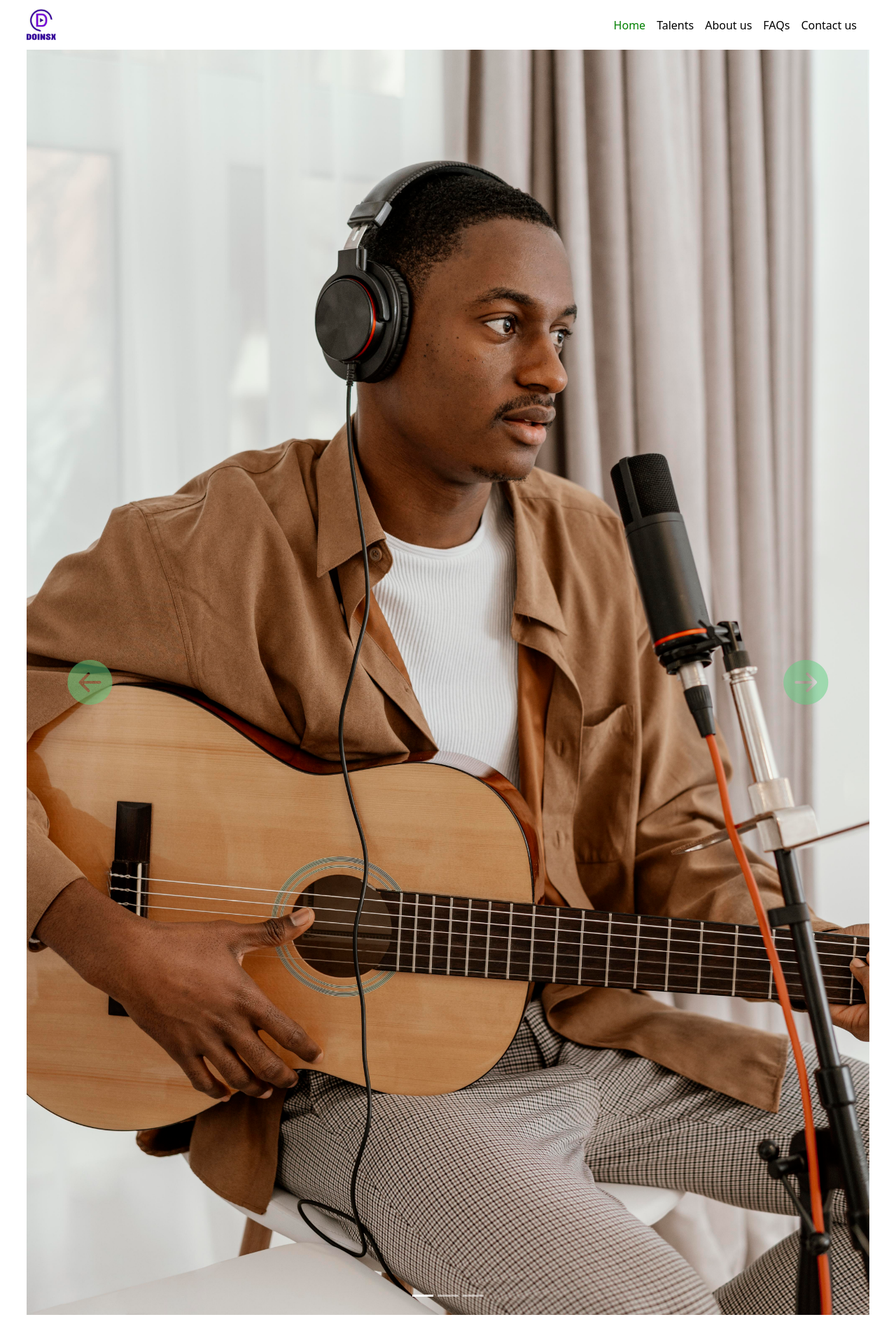
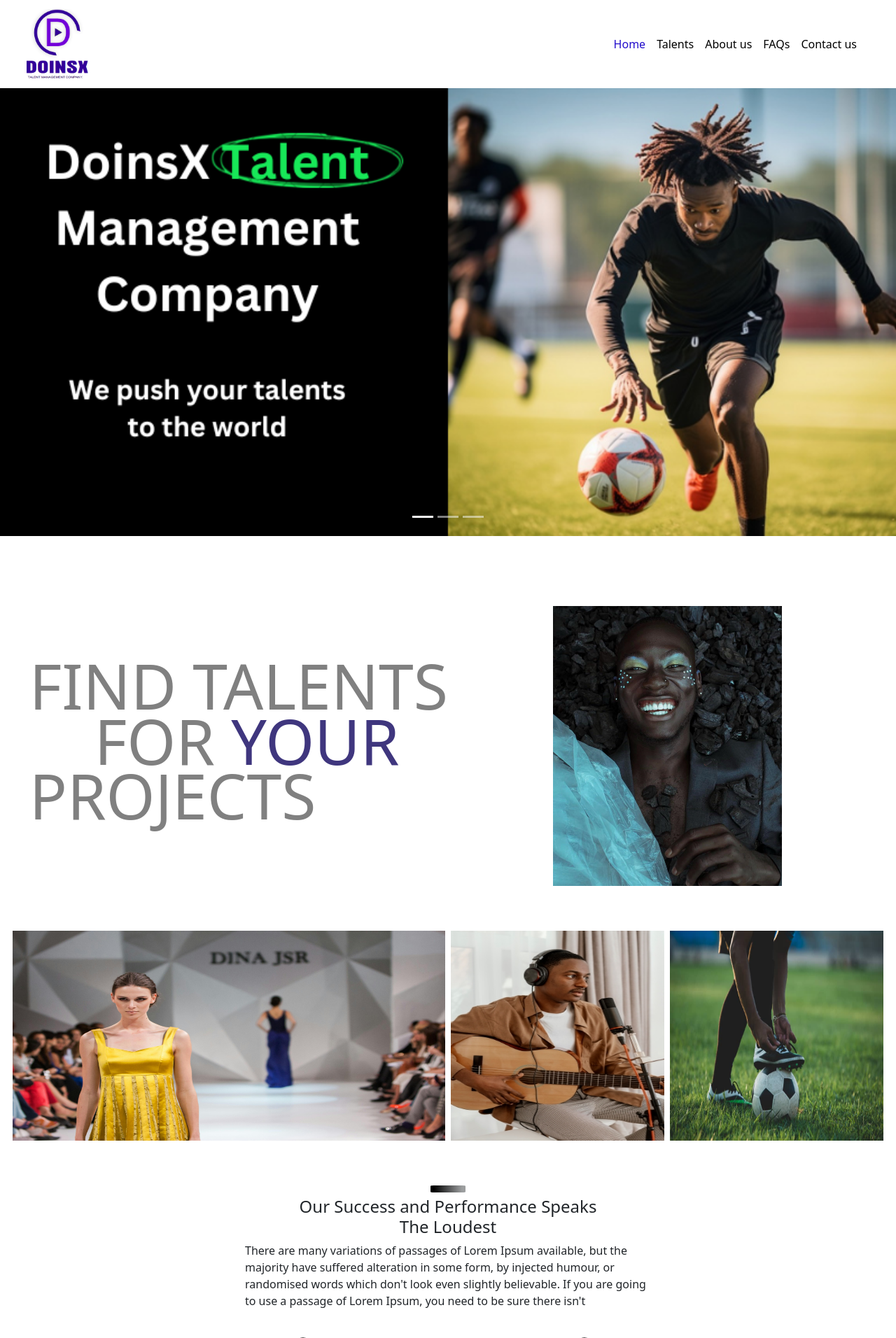
Before and after one commit to chibuezechidolue/DoinsX-Website, a Django app: page / in a window 1280 px wide. Shown: the top 1912 px of the page at 70% size. Run offline with Django 4.2, Linux system fonts and the light colour scheme; some libraries are stand-ins or nearby versions; some web fonts are replaced.

Commit message:
changed the background colors to reflect and align with the colors in the logo

```diff
--- a/static/css/styles.css
+++ b/static/css/styles.css
@@ -1,3 +1,11 @@
+:root {
+    /* --logo-color1: #493D9E; */
+    --logo-color1: #3f367e;
+    --logo-color2: #C890A7;
+
+    /* --logo-color1: #66608f; */
+  }
+
 body{
     background-color: white;
     /* background-color: black; */
@@ -17,11 +25,12 @@ nav{
     color: grey;
 }
 .navColor:focus{
-  color:green;
+  color: var(--logo-color2);
+  /* color: var(--logo-color1); */
 }
 
 .logoImg{
-    height: 45px;
+    height: 100px;
   }
 
 
@@ -63,11 +72,11 @@ footer{
 /* Index Page */
 
 .hero{
-    margin: 0 3% 3%;
+    margin: 0 0 3% 0;
 }
 
 .carouselSize{
-    height: 800px;
+    /* height: 800px; */
 }
 
 .whatWeDO{
@@ -75,17 +84,21 @@ footer{
 }
 .whatWeDOHeading{
 margin-left: 5%;
-color: #36059B;
+color: var(--logo-color1);
 }
 
 .findTalentsDiv{
     width: max-content;
-    margin: 8% auto 4% auto;
+    /* margin: 8% auto 4% 50%; */
+}
+
+.findTalentCover{
+    margin-top: 100px;
 }
 
 .findTalents{
     /* font-size:10rem; */
-    font-size: 9vw;
+    font-size: 7vw;
     color: grey;
     line-height:0.7;
     /* line-height:6vw; */
--- a/static/javascript/script.js
+++ b/static/javascript/script.js
@@ -1,7 +1,7 @@
 
 var slideLeft = {
     distance: '100%',
-    origin: 'right',
+    origin: 'up',
     opacity: null,
     duration: '2500',
     delay:100,
@@ -19,7 +19,7 @@ var slideUp = {
 
 // let img1=document.querySelector('.reveal1')
 // ScrollReveal().reveal('.reveal2', slideLeft);
-ScrollReveal().reveal('.reveal3', slideUp);
+// ScrollReveal().reveal('.reveal3', slideLeft);
 
 
 
@@ -40,6 +40,7 @@ const sr = ScrollReveal({
 
 
   sr.reveal('.reveal1',{delay:100});
+  sr.reveal('.reveal3', {delay:100});
 
 //   window.addEventListener('load', function() {
 //   sr.reveal ('.reveal1',{delay:100});
@@ -51,15 +52,15 @@ const sr = ScrollReveal({
 // currentPage=currentPage.substring(currentPage.lastIndexOf('/'),500) //example_output= /contact-us
 var currentPage=location.href.split("/")[3]
 if(currentPage==""){
-    document.getElementById("home").style.color="green";
+    document.getElementById("home").style.color="#230dcc";
 }else if (currentPage=="about-us"){
-    document.getElementById("about-us").style.color="green";
+    document.getElementById("about-us").style.color="#230dcc";
 }else if (currentPage=="contact-us"){
-    document.getElementById("contact-us").style.color="green";
+    document.getElementById("contact-us").style.color="#230dcc";
 }else if (currentPage=="FAQs"){
-    document.getElementById("faqs").style.color="green";
+    document.getElementById("faqs").style.color="#230dcc";
 }else if (currentPage=="talents"){
-    document.getElementById("talents").style.color="green";
+    document.getElementById("talents").style.color="#230dcc";
 }
 
 
--- a/templates/about-us.html
+++ b/templates/about-us.html
@@ -55,7 +55,7 @@
         <div class="row">
             <div class="col-6 sendMessage pb-5">
                 <h3 class="text-center pageSubHeading">MISSION STATEMENT</h3>
-                <p>
+                <p class="small">
                     To discover, nurture, and promote as much as possible, young Nigerian talents by providing
                     personalized guidance, industry opportunities, and unwavering support, while fostering a
                     culture of excellence, passion, and resilience, proving that <strong>impossibility is nothing.</strong>
@@ -64,7 +64,7 @@
 
             <div class="col-6 pb-5 pt-4">
                 <h3 class="text-center pageSubHeading">VISION STATEMENT</h3>
-                <p class="text-center">
+                <p class="small">
                     To become the leading talent management company in Africa, empowering Nigerian youths
                     to unlock their full potential, break barriers, and redefine global standards of
                     excellence in creative and entertainment industries.
@@ -75,7 +75,7 @@
 
     <div class="aboutFounder">
         <div class="row justify-content-center">
-        <div class="col-10 ">
+        <div class="col-md-10 col-11 ">
             <h3 class="text-center ">ABOUT THE FOUNDER</h3>
             <p>
                 Somtochukwu Collins Nwizu, the visionary behind DoinsX Talent Management Company, is a man
--- a/templates/base.html
+++ b/templates/base.html
@@ -16,8 +16,8 @@
 <header id="header">
     <nav class="navbar navbar-expand-md  ">
         <div class="container-fluid px-0">
-          <a class="navbar-brand navColor" href="/"><img class="logoImg" src="{% static 'images/partLogo.png'%}" alt=""></a>
-          <button class="navbar-toggler" type="button" data-bs-toggle="collapse" data-bs-target="#navbarTogglerDemo02" aria-controls="navbarTogglerDemo02" aria-expanded="false" aria-label="Toggle navigation">
+          <a class="navbar-brand navColor" href="/"><img class="logoImg" src="{% static 'images/FullLogo.png'%}" alt=""></a>
+          <button style="box-shadow: none;" class="navbar-toggler " type="button" data-bs-toggle="collapse" data-bs-target="#navbarTogglerDemo02" aria-controls="navbarTogglerDemo02" aria-expanded="false" aria-label="Toggle navigation">
             <span class="navbar-toggler-icon "></span>
           </button>
           <div class="collapse navbar-collapse" id="navbarTogglerDemo02">
@@ -52,7 +52,10 @@
 <footer>
 
     <div class="row">
-      <div class="col-12"><img class="logoImg" src="{% static 'images/partLogo.png'%}" alt=""></div>
+      <div class="col-12">
+        Logo
+        <!-- <img class="logoImg" src="{% static 'images/partLogo.png'%}" alt=""> -->
+      </div>
       <div class="col-12 footerText">
          <span class="me-md-5  me-2"><a href="{% url 'faqs-page'%}" class="footerLink">FAQs</a> </span>
          <span class="me-md-5  me-2"><a href="{% url 'talent-categories'%}" class="footerLink">Talents</a></span>
--- a/templates/contact-us.html
+++ b/templates/contact-us.html
@@ -16,7 +16,7 @@
 
     <div class="row g-4">
       <div class="col-md-6 col-lg-6 sendMessage">
-      <h3 class="contact-text mb-4">Send us a message <i class="fa-solid fa-down-long"></i> </h3>
+      <h3 class="contact-text mb-4">Send us a message <i class="fa-solid fa-down-long" ></i> </h3>
         <form class="" method="post">
             {%csrf_token%}
             <div class="mb-3">
--- a/templates/index.html
+++ b/templates/index.html
@@ -11,28 +11,28 @@
           <button type="button" data-bs-target="#carouselExampleIndicators" data-bs-slide-to="1" aria-label="Slide 2"></button>
           <button type="button" data-bs-target="#carouselExampleIndicators" data-bs-slide-to="2" aria-label="Slide 3"></button>
         </div>
-        <div class="carousel-inner carouselSizeeeeeeeee">
+        <div class="carousel-inner ">
           <div class="carousel-item active" data-bs-interval="5000">
-            <img src="static/images/home/4.jpg" class="d-block w-100" alt="carousel image">
+            <img src="static/images/home/1.png" class="d-block w-100 carouselSize" alt="carousel image">
           </div>
           <div class="carousel-item" data-bs-interval="5000">
-            <img src="static/images/home/1.png" class="d-block w-100" alt="carousel image">
+            <img src="static/images/home/1.png" class="d-block w-100 carouselSize" alt="carousel image">
           </div>
           <div class="carousel-item" data-bs-interval="5000">
-            <img src="static/images/home/1.png" class="d-block w-100" alt="carousel image">
+            <img src="static/images/home/1.png" class="d-block w-100 carouselSize" alt="carousel image">
           </div>
         </div>
-        <button class="carousel-control-prev" type="button" data-bs-target="#carouselExampleIndicators" data-bs-slide="prev">
+        <!-- <button class="carousel-control-prev" type="button" data-bs-target="#carouselExampleIndicators" data-bs-slide="prev"> -->
           <!-- <span class="carousel-control-prev-icon" aria-hidden="true"></span>
           <span class="visually-hidden">Previous</span> -->
           <!-- <i class="bi bi-arrow-right-circle-fill" style="color: #5fcf80; font-size: 4rem;"></i> -->
-          <i class="bi bi-arrow-left-circle-fill" style="color: #5fcf80; font-size: 5vw;"></i>
-        </button>
-        <button class="carousel-control-next" type="button" data-bs-target="#carouselExampleIndicators" data-bs-slide="next">
+          <!-- <i class="bi bi-arrow-left-circle-fill" style="color: #5fcf80; font-size: 5vw;"></i> -->
+        <!-- </button> -->
+        <!-- <button class="carousel-control-next" type="button" data-bs-target="#carouselExampleIndicators" data-bs-slide="next"> -->
           <!-- <span class="carousel-control-next-icon" style="color: #5fcf80 !important; font-size: 10rem;" aria-hidden="true"></span> -->
-          <span class="visually-hidden">Next</span>
-          <i class="bi bi-arrow-right-circle-fill" style="color: #5fcf80; font-size: 5vw;"></i>
-        </button>
+          <!-- <span class="visually-hidden">Next</span> -->
+          <!-- <i class="bi bi-arrow-right-circle-fill" style="color: #5fcf80; font-size: 5vw;"></i> -->
+        <!-- </button> -->
       </div>
 
 
@@ -45,11 +45,18 @@
     <!-- <h3 class="whatWeDOHeading lh-1">WHAT <br><span class="">&nbsp&nbsp&nbsp WE DO</span></h3> -->
      <!-- <h1 class=" text-center whatWeDOHeading reveal1"> WHAT WE DO</h1> -->
 
+     <div class="row justify-content-center  findTalentCover">
+        <div class="col-6 px-0 d-flex justify-content-end" style="display: flex; margin-top: auto; margin-bottom: auto;">
+     <div class="findTalentsDiv ">
+     <p class="findTalents">FIND TALENTS</p>
+     <p class="findTalents">&nbsp&nbsp&nbsp FOR <span style="color: var(--logo-color1);">YOUR</span></p>
+     <p class="findTalents">PROJECTS</p>
+    </div>
 
-     <div class="findTalentsDiv">
-     <p class="findTalents">FIND TALENTS</p>
-     <p class="findTalents">&nbsp&nbsp&nbsp FOR YOUR</p>
-     <p class="findTalents">PROJECTS</p>
+    </div>
+    <div class="col-6">
+    <img class="mx-auto d-block img-fluid" src="static/images/home/6a.png" alt="">
+    </div>
     </div>
 
 
@@ -75,7 +82,7 @@
             <img class="w-100 homeImg reveal1" src="static/images/home/3.jpg" alt="hero image">
         </div>
         <div class="col-3 ps-1 pe-1">
-            <img class="w-100 homeImg reveal2" src="static/images/home/4aa.jpg" alt="hero image">
+            <img class="w-100 homeImg " src="static/images/home/4aa.jpg" alt="hero image">
         </div>
         <div class="col-3 ps-1 pe-1">
             <img class="w-100 homeImg reveal3" src="static/images/home/5.jpg" alt="hero image">
@@ -95,16 +102,16 @@
             </p>
         </div>
     </div>
-    <br><br>
+    <br>
     <div class="row justify-content-center">
-        <div class="col-md-4 col-6 p-0">
+        <div class="col-md-4 col-6 ps-0">
             <div class="circleShape"></div>
             <h6 class="affirmationsHeading"> Our Success and Performance The Loudes</h4>
             <p class="small text-center">
                 There are many variations of passages of Lorem Ipsum available, but the majority have suffered
             </p>
         </div>
-        <div class="col-md-4 col-6 p-0">
+        <div class="col-md-4 col-6 ps-0">
             <div class="circleShape"></div>
             <h6 class="affirmationsHeading"> Our Success and Performance Speaks The Loudes</h4>
             <p class="small text-center">
@@ -118,7 +125,15 @@
                 There are many variations of passages of Lorem Ipsum available, but the majority have suffered
             </p>
         </div> -->
+
     </div>
+</section>
+
+<section class="group mb-5 mx-3 reveal1">
+        <img class="w-100 " src="static/images/home/group.jpg" alt="">
+        <p class="text-center">
+            FIFA Nigerian Tour 2023
+        </p>
 </section>
 
 <section class="talents">
@@ -152,7 +167,12 @@
             <p class="mb-0 text-capitalize"><span> Model</span></p>
             <p class="mb-0 text-capitalize"><span> Nigeria</span></p>
         </div>
-    </div>
+
+    <!-- </div>
+    <div  class="d-flex justify-content-end pt-5">
+    <a href="{% url 'talent-categories'%}" class="btn btn-secondary categoryBtn  " type="button">View Talents</a>
+    </div> -->
+</div>
 </section>
 
 {% endblock content%}
```
Also changed, not shown: other parts of static/css/styles.css (+32 -12 lines), templates/talent/talent-categories.html (+12 -12 lines), templates/talent/talent-profile.html (+17 -14 lines), templates/talent/talents.html (+17 -17 lines), static/images/home/group.JPG (added).
